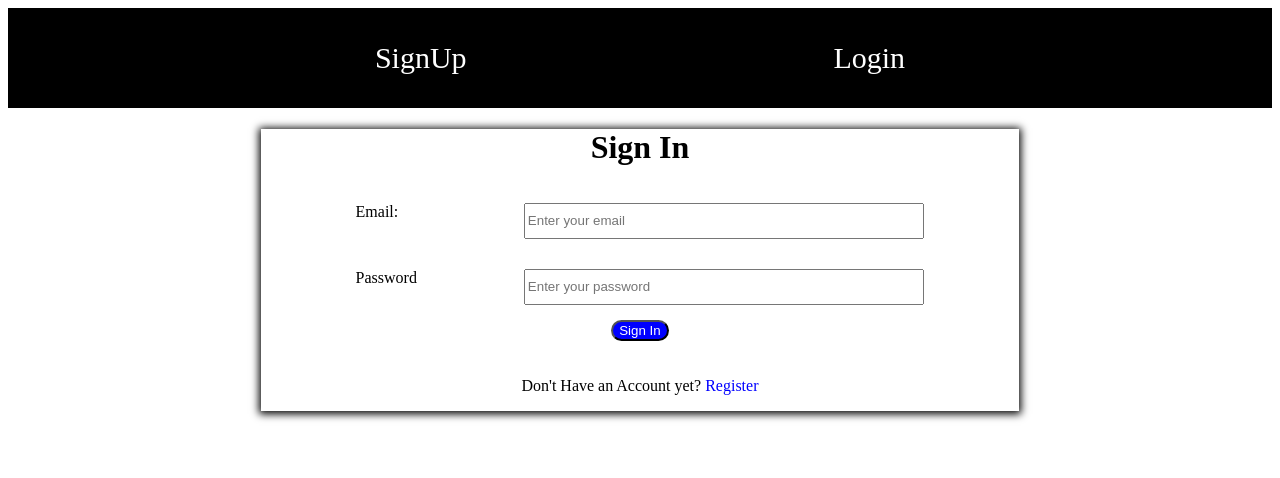
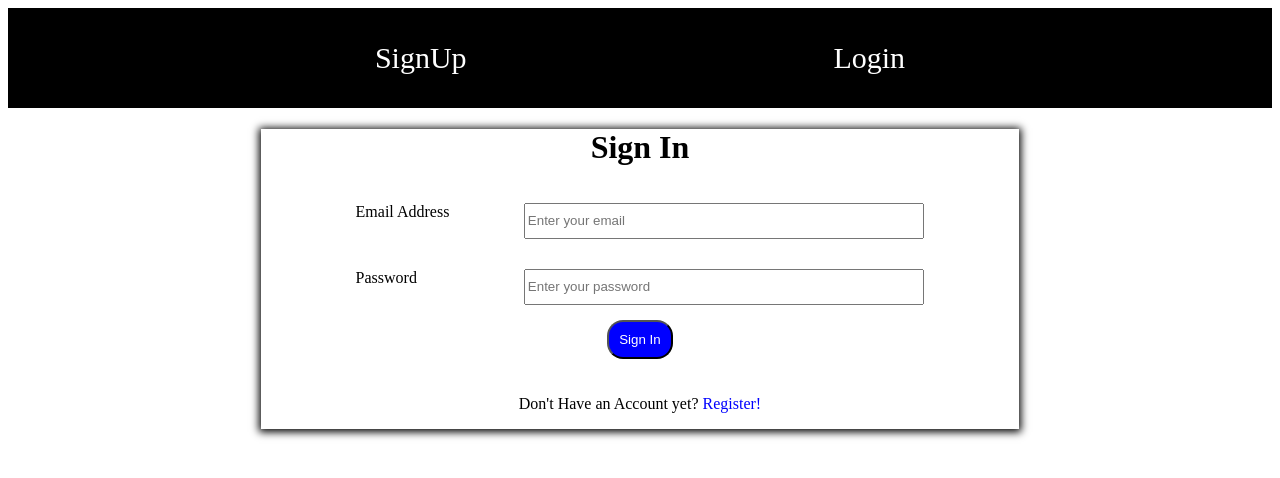
Before and after one commit to NickyGuants/project-management-system, a React (Create React App) app in the folder client/: page /login in a window 1280 px wide. Shown: the top 478 px of the page. Built offline with nearby package versions, Linux system fonts and the light colour scheme.

Commit message:
clean up

```diff
--- a/client/src/App.css
+++ b/client/src/App.css
@@ -47,6 +47,7 @@ form button {
   color: white;
   border-radius: 1rem;
   margin-bottom: 20px;
+  padding: 10px;
 }
 form a {
   text-decoration: none;
--- a/client/src/components/Login.js
+++ b/client/src/components/Login.js
@@ -7,7 +7,7 @@ const Login = () => {
             <h1>Sign In</h1>
             <form action="">
                 <div className="child">
-                    <label htmlFor="email">Email:</label>
+                    <label htmlFor="email">Email Address</label>
                     <input type="email" placeholder="Enter your email" />
                 </div>
 
@@ -21,7 +21,7 @@ const Login = () => {
                 </div>
 
                 <div>
-                    <p>Don't Have an Account yet? <Link to="/register">Register</Link></p>
+                    <p>Don't Have an Account yet? <Link to="/register">Register!</Link></p>
                 </div>
             </form>
         </div>
--- a/client/src/components/Register.js
+++ b/client/src/components/Register.js
@@ -7,7 +7,7 @@ const Register = () => {
             <h1>Sign Up</h1>
             <form action="">
                 <div className="child">
-                    <label htmlFor="">Email Adderess</label>
+                    <label htmlFor="">Email Address</label>
                     <input type="email" placeholder="Enter your email address" />
                 </div>
                 <div className="child">
@@ -30,7 +30,7 @@ const Register = () => {
                     <input type="password" placeholder="confirm your password" />
                 </div>
                 <div>
-                    <button>Sign Up</button>
+                    <button>Submit</button>
                 </div>
 
                 <div>
```
